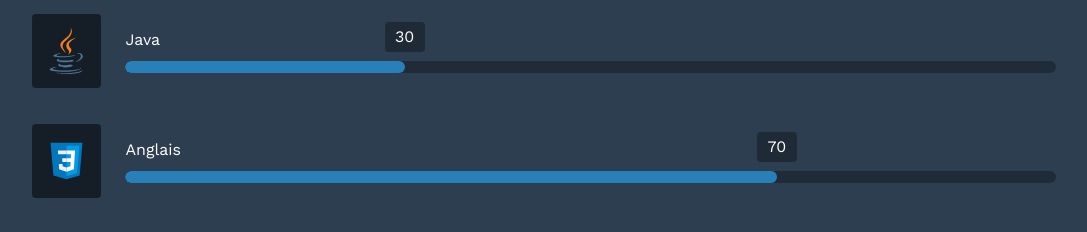
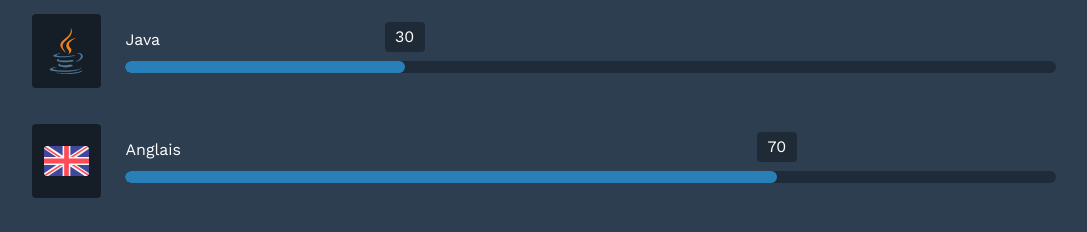
Before and after one commit to darkproot/portfolio, a React (Vite) app: page / in a window 1280 px wide. Shown: the part 1160-1392 px from the top of the page, without its empty margins (96-1183 px from the left). Built offline with nearby package versions, Linux system fonts and the light colour scheme.

Commit message:
Ajout du drapeau anglais

```diff
--- a/src/components/Language/Language.info.js
+++ b/src/components/Language/Language.info.js
@@ -21,7 +21,7 @@ const LANGUAGE = [
     },
     {
         name: 'Anglais',
-        link: '/icons8-css3.svg',
+        link: '/united-kingdom-uk-svgrepo-com.svg',
         value: 70
     },
     {
```
Also changed, not shown: public/united-kingdom-uk-svgrepo-com.svg (added).
